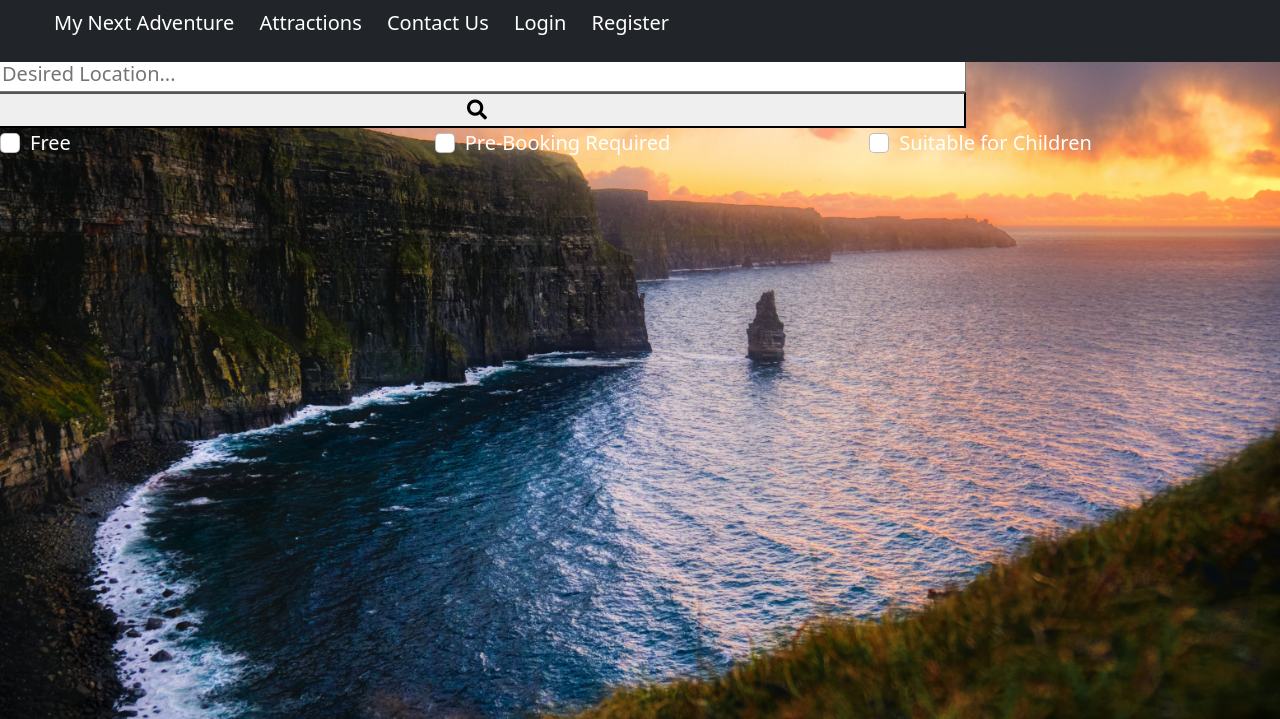
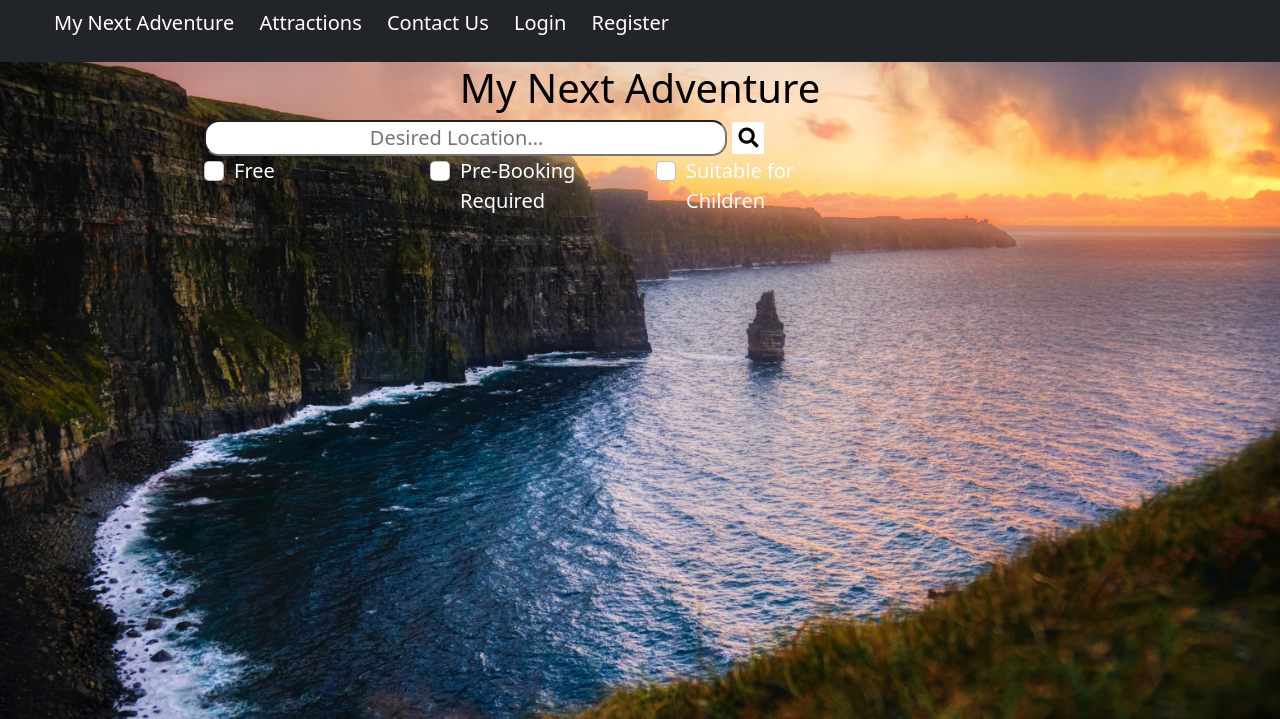
Before and after one commit to shane-os/my-next-adventure, a Flask app: page / in a window 1280 px wide. Shown: the top 719 px of the page. Run offline with Flask 2, Linux system fonts and the light colour scheme; some libraries are stand-ins or nearby versions.

Commit message:
Change search bar styling on home page

```diff
--- a/static/css/style.css
+++ b/static/css/style.css
@@ -3,6 +3,11 @@
 @import url('https://fonts.googleapis.com/css2?family=Roboto&display=swap');
 
 /* Home Page */
+
+h1 {
+    color: #000000;
+    text-align: center;
+}
 
 body {
     font-size: 20px;
@@ -42,6 +47,27 @@ li a {
     color: white;
 }
 
+.jumbotron {
+    width: 70%;
+    align-content: center;
+    padding-top: 5%;
+    padding-bottom: 5%;
+    margin-left: auto;
+    margin-right: auto;
+}
+
+#searchbar {
+    border-radius: 15px;
+    align-content: center;
+    text-align: center;
+    width: 80%;
+}
+
+#searchbutton {
+    border: none;
+    background-color: #ffffff;
+}
+
 #flashmessage {
     color: black;
     background-color: #4F74E3;
--- a/templates/pages/home.html
+++ b/templates/pages/home.html
@@ -1,14 +1,15 @@
 {% extends "layout/base.html" %}
 {% block content %}
 <div id="home-image">
-    <div class="container-fluid" id="attractionsearch"></div>
-        <div class="row">
+    <section>
+        <div class="jumbotron">
+            <div class="container">
                 <h1>My Next Adventure</h1>
-        </div>
+                <div class="search">
                     <form>
-            <div class="row">
+                        <div>
                             <input type="search" id="searchbar" class="search" autocomplete="off" placeholder="Desired Location..." >
-                <button id="searchbutton" class="search" type="submit"><i class="fa fa-search"></i></button>
+                            <button id="searchbutton" type="submit"><i class="fas fa-search"></i></button>
                         </div>
                         <div class="row">
                             <div class="col">
@@ -33,4 +34,7 @@
                     </form>
                 </div>
             </div>
+        </div>
+    </section>
+</div>
 {% endblock %}
```
Lines whose indentation alone changed are shown as unchanged.
